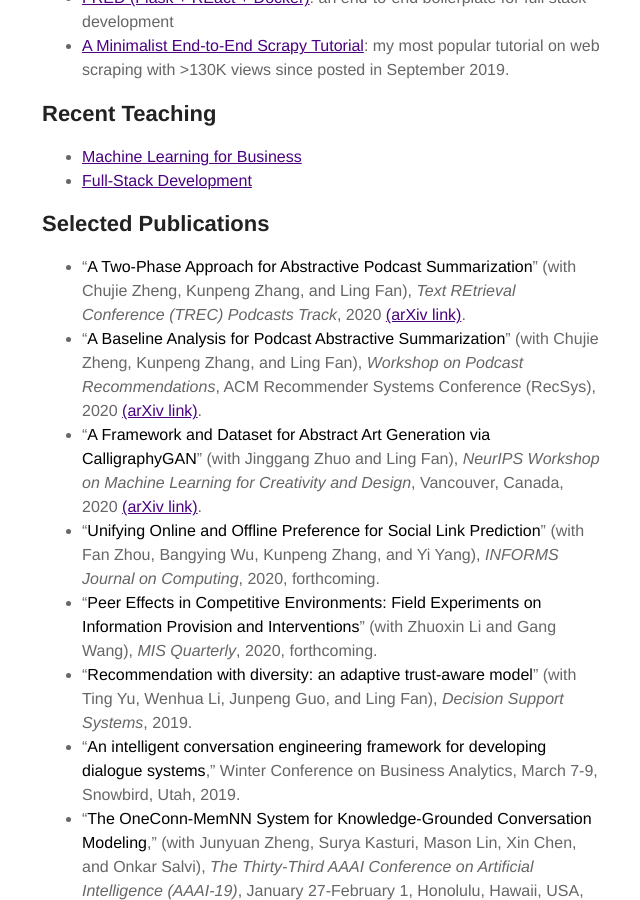
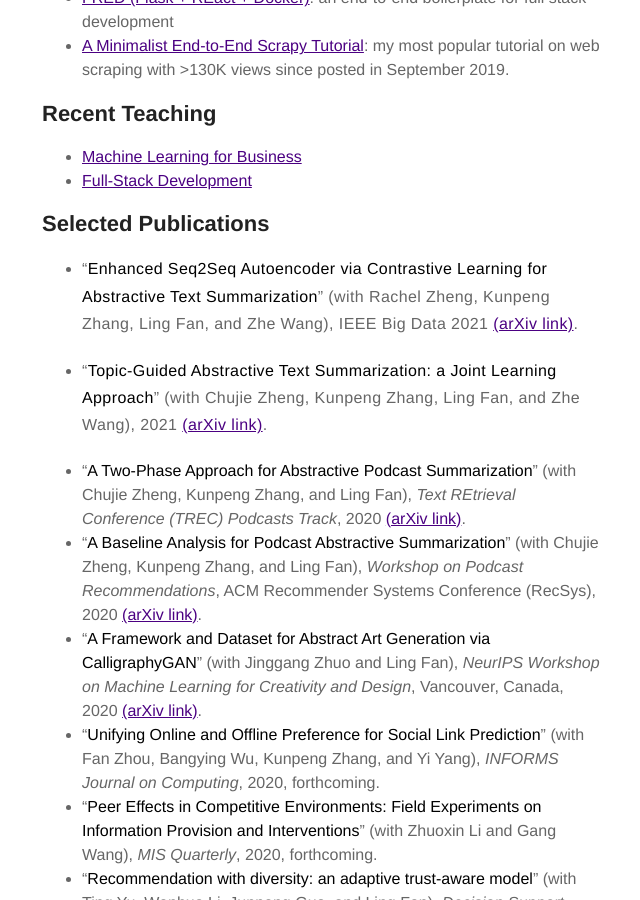
Before and after one commit to harrywang/harrywang.github.io, a Jekyll site: the page built from about.md, in a window 1280 px wide and 900 px high, scrolled down 1143 px. Shown: the whole window, without its empty margins (318-958 px from the left). Built offline with Jekyll 4.4.1, drawn with Linux system fonts in a browser that asks for light colours.

Commit message:
add some papers

```diff
--- a/about.md
+++ b/about.md
@@ -30,6 +30,13 @@ In my spare time, I enjoy coding, sports, music, design, art, and woodworking ([
 
 ## Selected Publications
 
+
+
+- "**Enhanced Seq2Seq Autoencoder via Contrastive Learning for Abstractive Text Summarization**" (with Rachel Zheng, Kunpeng Zhang, Ling Fan, and Zhe Wang), IEEE Big Data 2021 [(arXiv link)](https://arxiv.org/abs/2108.11992).
+
+- "**Topic-Guided Abstractive Text Summarization: a Joint Learning Approach**" (with Chujie Zheng, Kunpeng Zhang, Ling Fan, and Zhe Wang), 2021
+[(arXiv link)](https://arxiv.org/abs/2010.10323).
+
 - "**A Two-Phase Approach for Abstractive Podcast Summarization**" (with Chujie Zheng, Kunpeng Zhang, and Ling Fan), *Text REtrieval Conference (TREC) Podcasts Track*, 2020 [(arXiv link)](https://arxiv.org/abs/2011.08291).
 - "**A Baseline Analysis for Podcast Abstractive Summarization**" (with Chujie Zheng, Kunpeng Zhang, and Ling Fan), *Workshop on Podcast Recommendations*, ACM Recommender Systems Conference (RecSys), 2020 [(arXiv link)](https://arxiv.org/abs/2008).
 - “**A Framework and Dataset for Abstract Art Generation via CalligraphyGAN**” (with Jinggang Zhuo and Ling Fan), *NeurIPS Workshop on Machine Learning for Creativity and Design*, Vancouver, Canada, 2020 [(arXiv link)](https://arxiv.org/abs/2012.00744).
```
